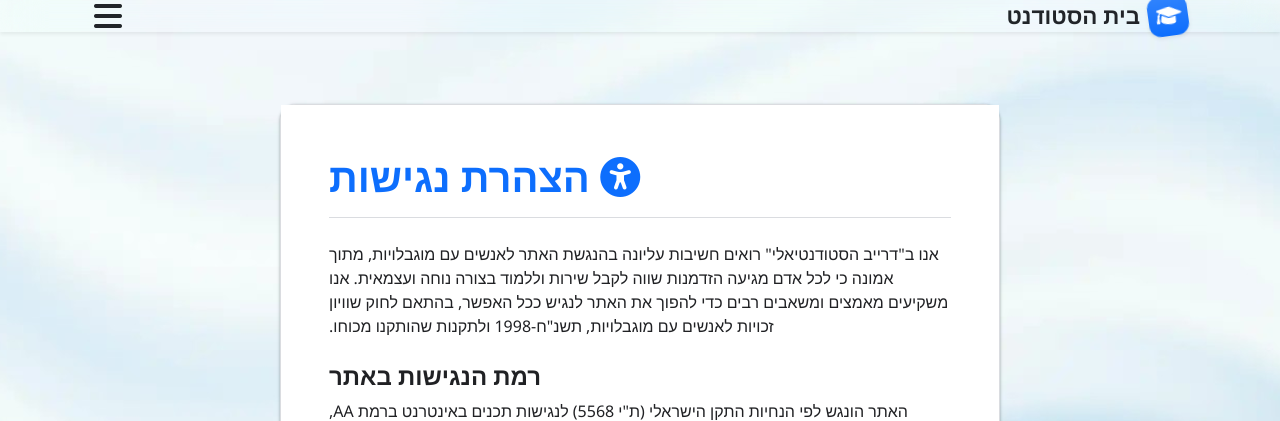
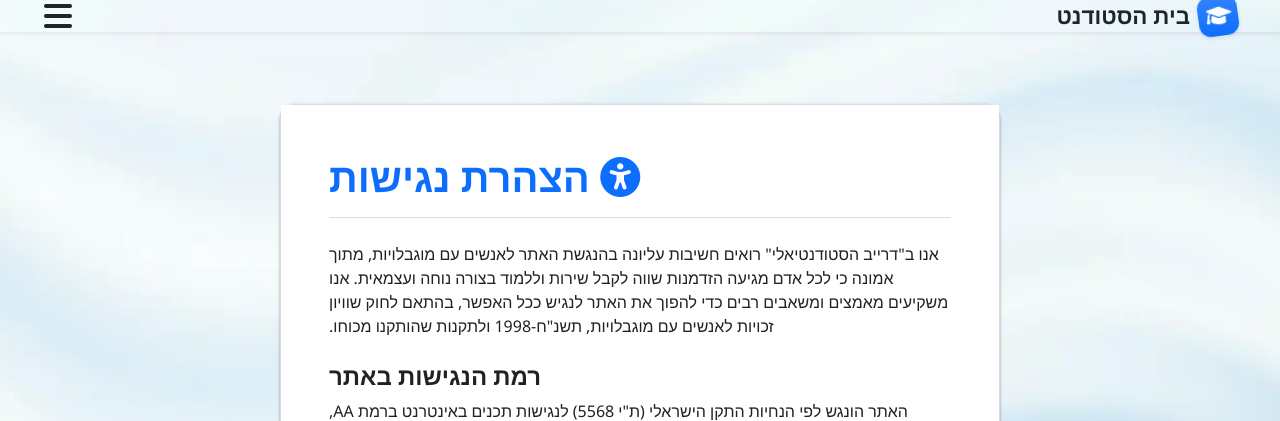
Before and after one commit to tal6456/Student_drive, a Django app: page /accessibility/ in a window 1280 px wide. Shown: the top 421 px of the page. Run offline with Django 5.2, Linux system fonts and the light colour scheme.

Commit message:
orgenized the navbar

```diff
--- a/core/templates/core/base.html
+++ b/core/templates/core/base.html
@@ -35,10 +35,15 @@
             opacity: 0;
             transition: opacity 0.3s ease;
         }
-
+        /*the logo up button*/
         .navbar {
             z-index: 1060 !important;
         }
+        .navbar-brand {
+    position: relative;
+    left: 50px; /* מזיז את הלוגו ימינה ב-40 פיקסלים */
+    transition: all 0.3s ease;
+}
 
         .navbar > .container {
             display: flex !important;
@@ -47,7 +52,13 @@
             align-items: center;
         }
 
-        .nav-hover-wrapper { position: relative; }
+        .nav-hover-wrapper {
+            position: relative;
+            /* הזזה ישירה שמאלה - הגדל את המספר כדי להזיז עוד */
+            right: 50px;
+            display: flex;
+            align-items: center;
+        }
 
         /* --- המבורגר מודרני, צר ויוקרתי --- */
         .navbar-collapse {
```
